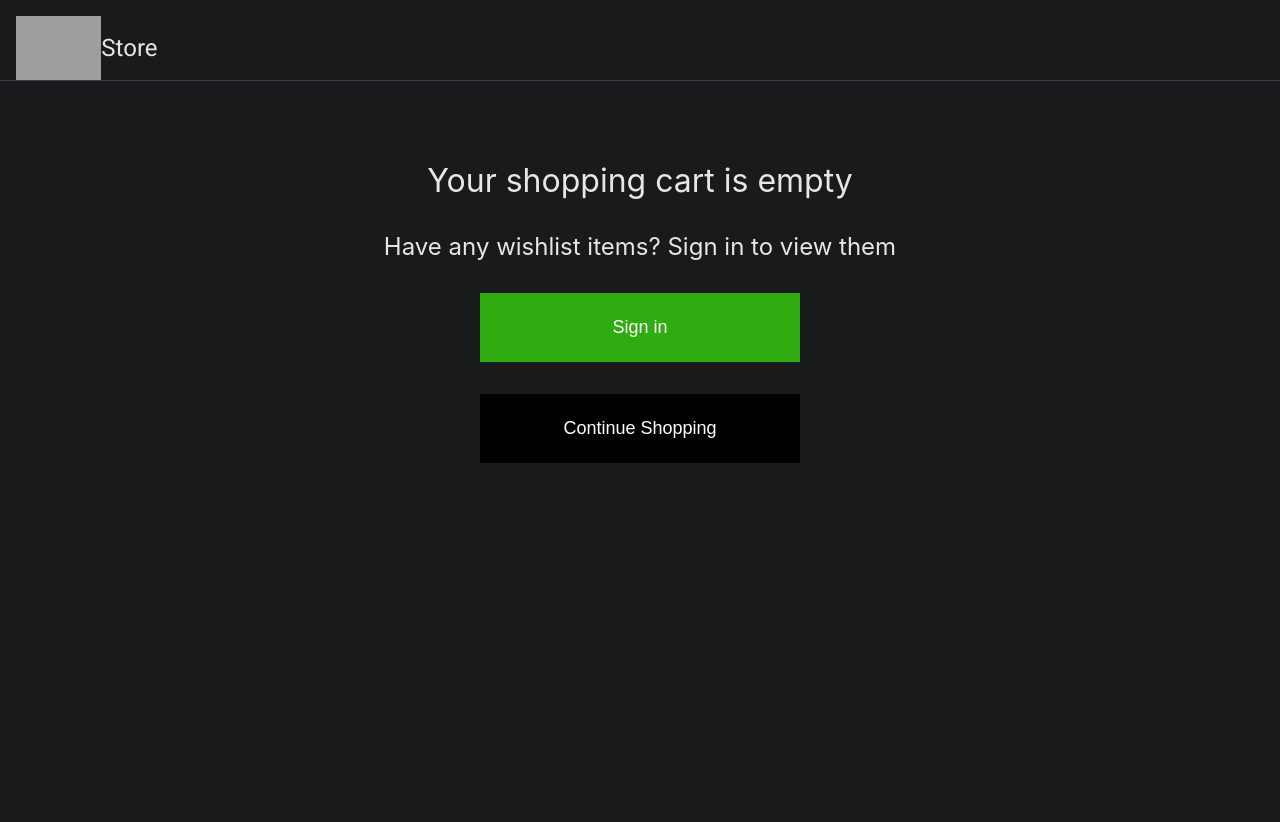
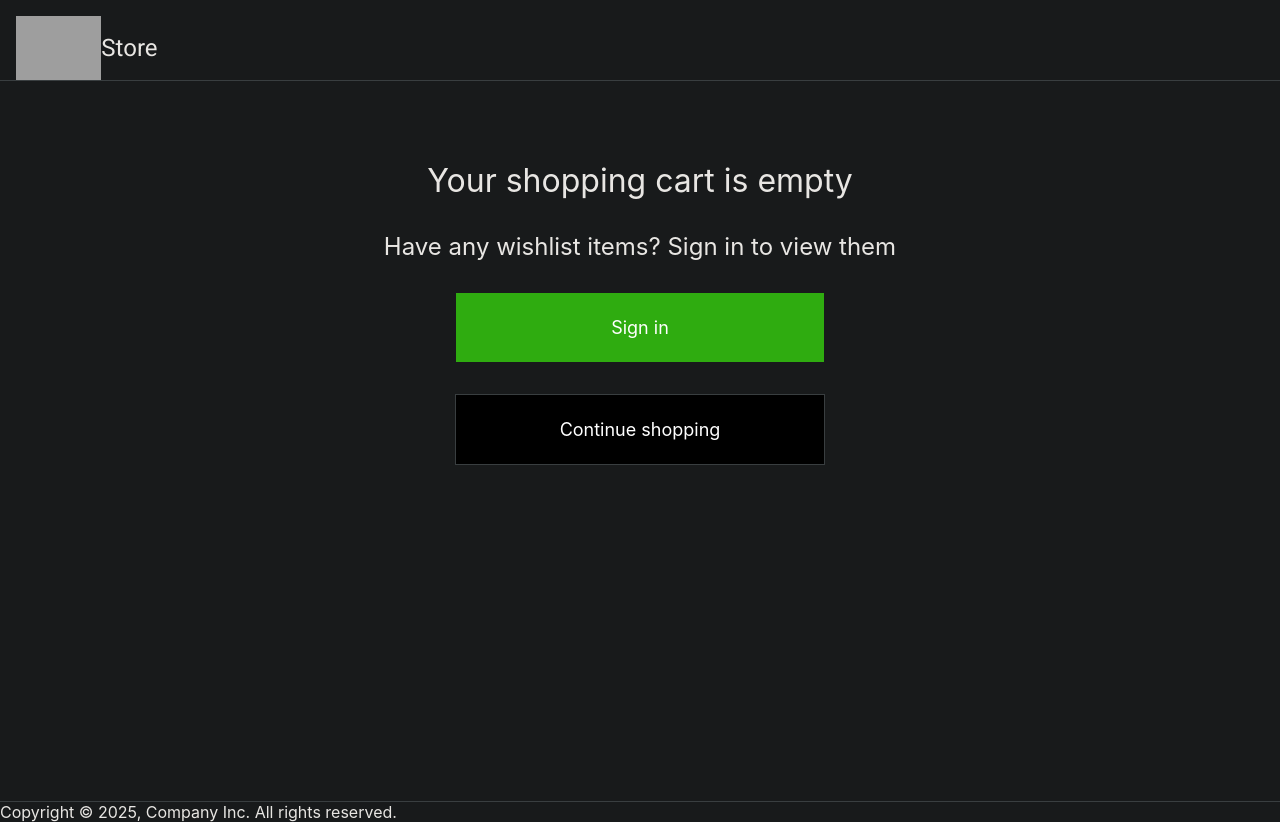
Before and after one commit to TroyWarez/basic-site, a React (Vite) app: page /checkout/cart in a window 1280 px wide. Before the commit the page ends 801 px from the top, so only its background shows below. Built offline with nearby package versions, Linux system fonts and the light colour scheme; grey boxes are pictures that could not be loaded.

Commit message:
empty cart page

```diff
--- a/src/pages/CartPage/CartPage.module.css
+++ b/src/pages/CartPage/CartPage.module.css
@@ -20,4 +20,8 @@
 }
 .buttonColored {
     background-color: black;
+    border: 1px solid var(--main-bg-accentColor);
 }
+.footer {
+    border-top: 1px solid var(--main-bg-accentColor);
+}
--- a/src/pages/CartPage/CartPage.tsx
+++ b/src/pages/CartPage/CartPage.tsx
@@ -9,9 +9,10 @@ const CartPage = () => {
     <PageContainer>
       <span className={`${classes.spanLarge} ${classes.span}`}>Your shopping cart is empty</span>
       <span className={classes.span}>Have any wishlist items? Sign in to view them</span>
-      <button className={classes.button}>Sign in</button>
-      <button className={`${classes.button} ${classes.buttonColored}`}>Continue Shopping</button>
+      <a className={classes.button } href="/customer/account/login/">Sign in</a>
+      <a className={`${classes.button} ${classes.buttonColored}`} href="/en/products/">Continue shopping</a>
     </PageContainer>
+    <footer className={classes.footer}>Copyright © {new Date().getFullYear()}, Company Inc. All rights reserved.</footer>
     </>
   );
 };
```
